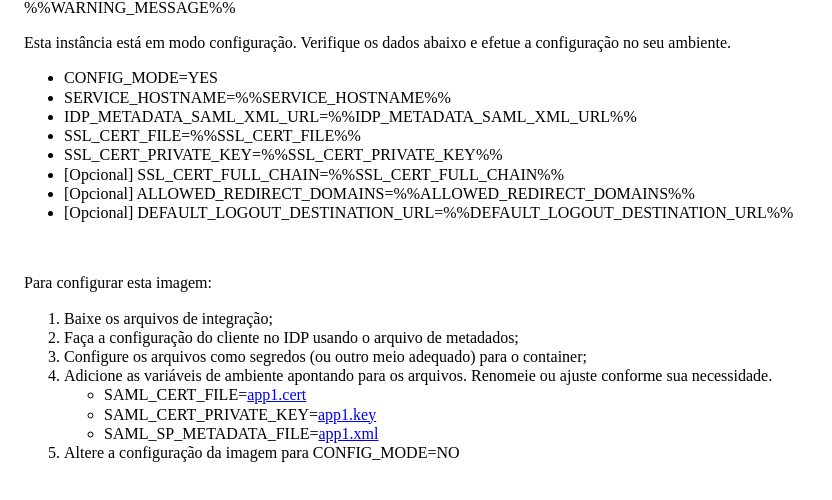
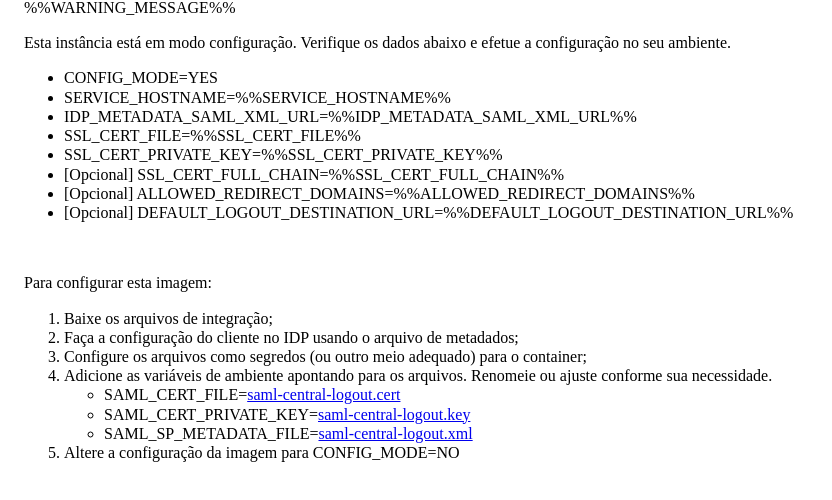
Before and after one commit to alefzero/saml-central-logout, a plain HTML site: page www/html_config/index.html in a window 1280 px wide. Shown: the part 88-588 px from the top of the page, without its empty margins (0-832 px from the left). Drawn offline with Linux system fonts and the light colour scheme; files that its build step writes are made by us from their sources.

Commit message:
Changed client id

```diff
--- a/www/html_config/index.html
+++ b/www/html_config/index.html
@@ -32,9 +32,9 @@
             <li>Configure os arquivos como segredos (ou outro meio adequado) para o container;</li>
             <li>Adicione as variáveis de ambiente apontando para os arquivos. Renomeie ou ajuste conforme sua necessidade.</li>
             <ul>
-                <li>SAML_CERT_FILE=<a href="app1.cert" download/>app1.cert</a></li>
-                <li>SAML_CERT_PRIVATE_KEY=<a href="app1.key" download />app1.key</a></li>
-                <li>SAML_SP_METADATA_FILE=<a href="app1.xml" download/>app1.xml</a></li>
+                <li>SAML_CERT_FILE=<a href="saml-central-logout.cert" download/>saml-central-logout.cert</a></li>
+                <li>SAML_CERT_PRIVATE_KEY=<a href="saml-central-logout.key" download />saml-central-logout.key</a></li>
+                <li>SAML_SP_METADATA_FILE=<a href="saml-central-logout.xml" download/>saml-central-logout.xml</a></li>
             </ul>
             <li>Altere a configuração da imagem para CONFIG_MODE=NO</li>
         </ol>
```
Also changed, not shown: 2 other files.
